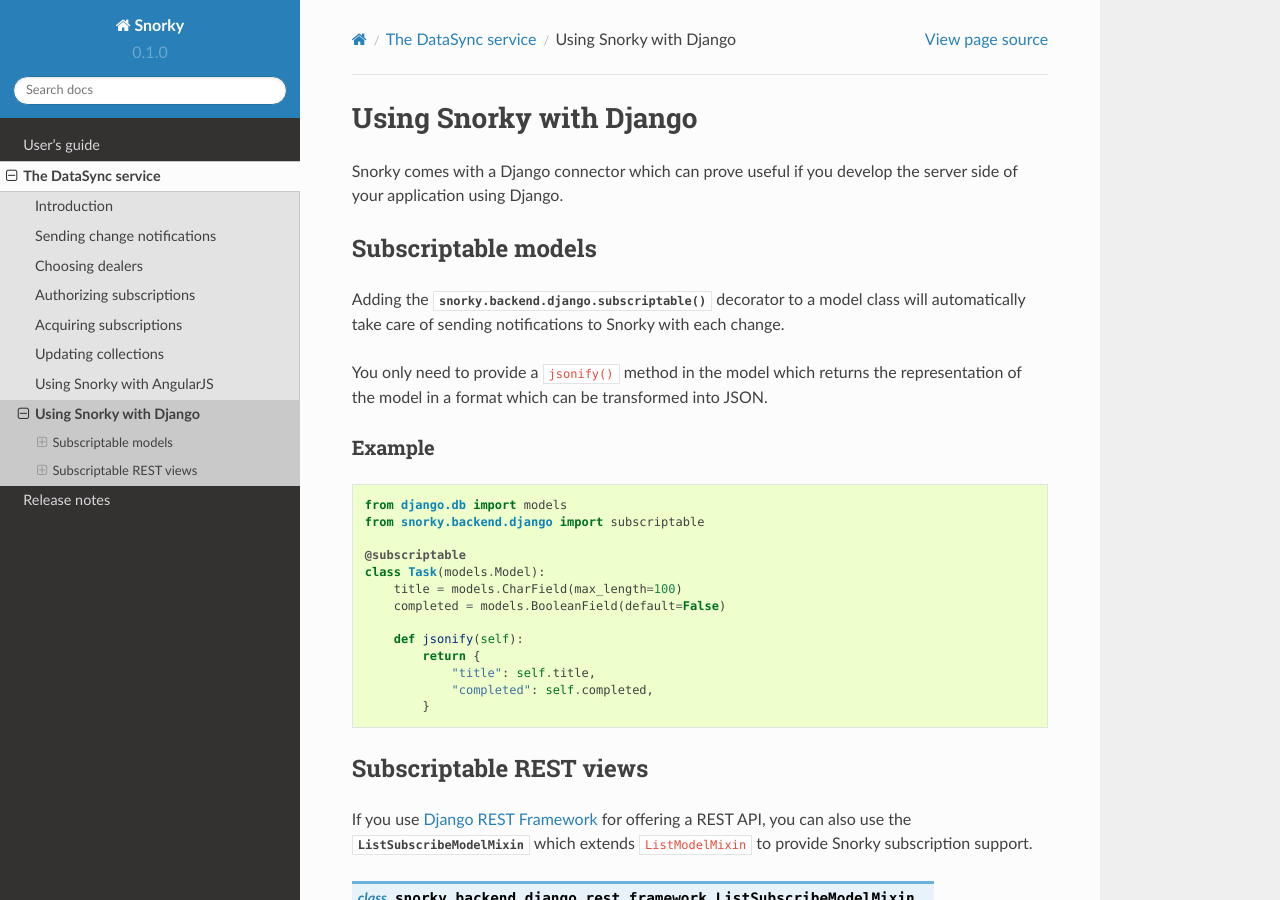
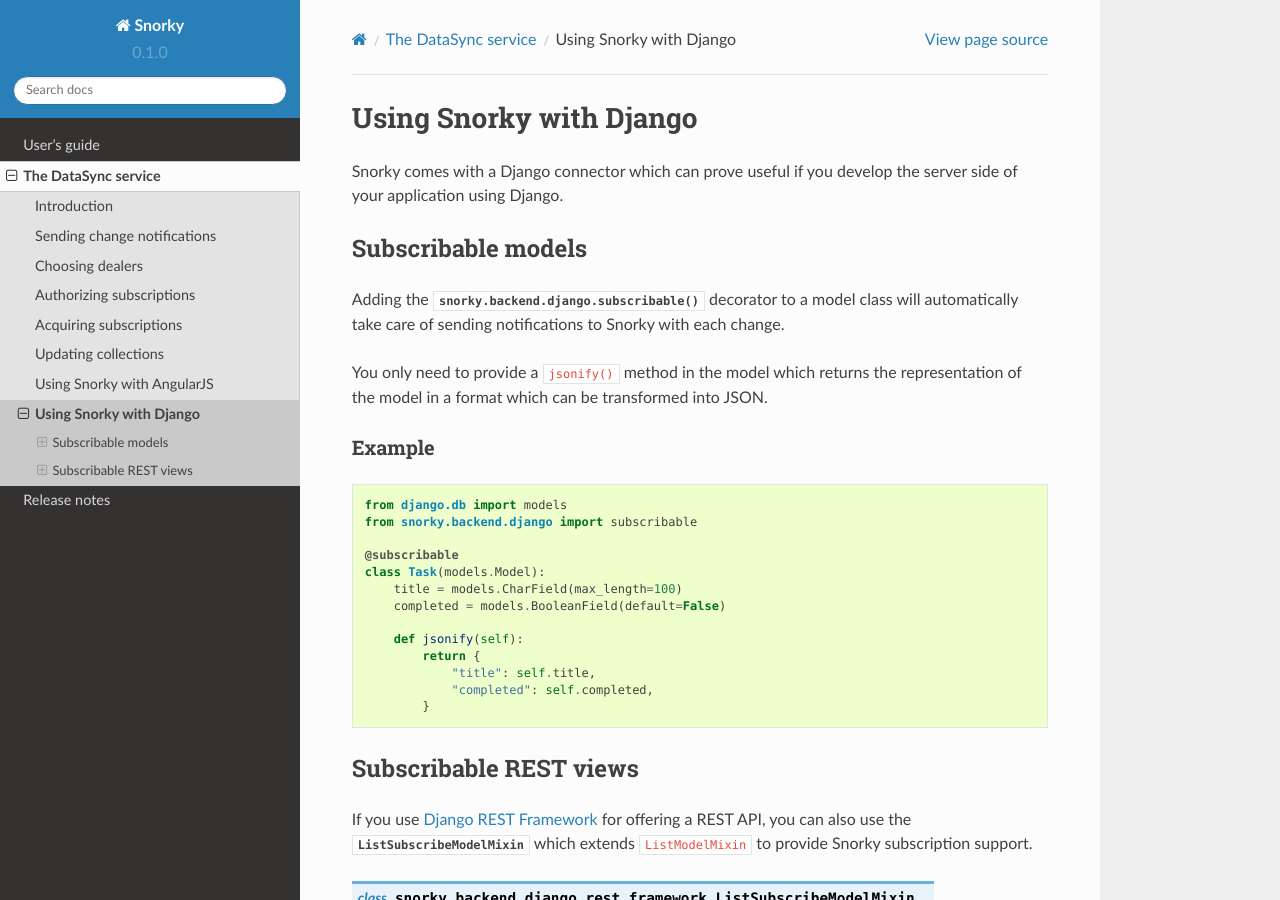
Before and after one commit to ntrrgc/snorky, a Sphinx documentation site: the page built from doc/datasync/django.rst, in a window 1280 px wide and 900 px high. Built offline with Sphinx 7.4.7 and the Read the Docs theme 2.0.0, drawn with Linux system fonts in a browser that asks for light colours.

```diff
--- a/doc/datasync/django.rst
+++ b/doc/datasync/django.rst
@@ -3,10 +3,10 @@ Using Snorky with Django
 
 Snorky comes with a Django connector which can prove useful if you develop the server side of your application using Django.
 
-Subscriptable models
-~~~~~~~~~~~~~~~~~~~~
+Subscribable models
+~~~~~~~~~~~~~~~~~~~
 
-Adding the :py:func:`snorky.backend.django.subscriptable` decorator to a model class will automatically take care of sending notifications to Snorky with each change.
+Adding the :py:func:`snorky.backend.django.subscribable` decorator to a model class will automatically take care of sending notifications to Snorky with each change.
 
 You only need to provide a ``jsonify()`` method in the model which returns the representation of the model in a format which can be transformed into JSON.
 
@@ -16,9 +16,9 @@ Example
 .. code-block:: python
 
     from django.db import models
-    from snorky.backend.django import subscriptable
+    from snorky.backend.django import subscribable
 
-    @subscriptable
+    @subscribable
     class Task(models.Model):
         title = models.CharField(max_length=100)
         completed = models.BooleanField(default=False)
@@ -30,8 +30,8 @@ Example
             }
 
 
-Subscriptable REST views
-~~~~~~~~~~~~~~~~~~~~~~~~
+Subscribable REST views
+~~~~~~~~~~~~~~~~~~~~~~~
 
 If you use `Django REST Framework <http://www.django-rest-framework.org/>`_ for offering a REST API, you can also use the :py:class:`ListSubscribeModelMixin` which extends ``ListModelMixin`` to provide Snorky subscription support.
 
```
Also changed, not shown: 2 other files.
